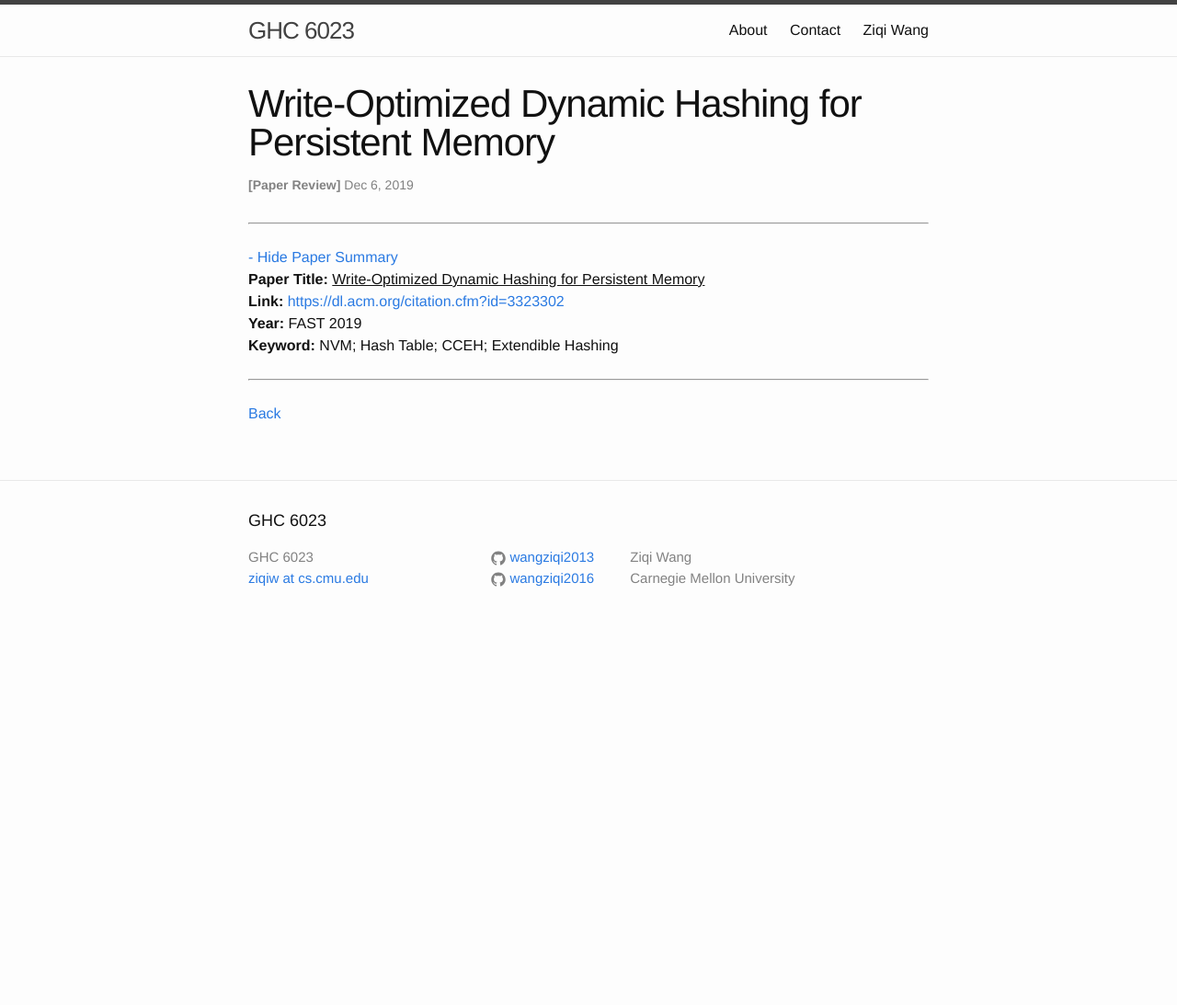
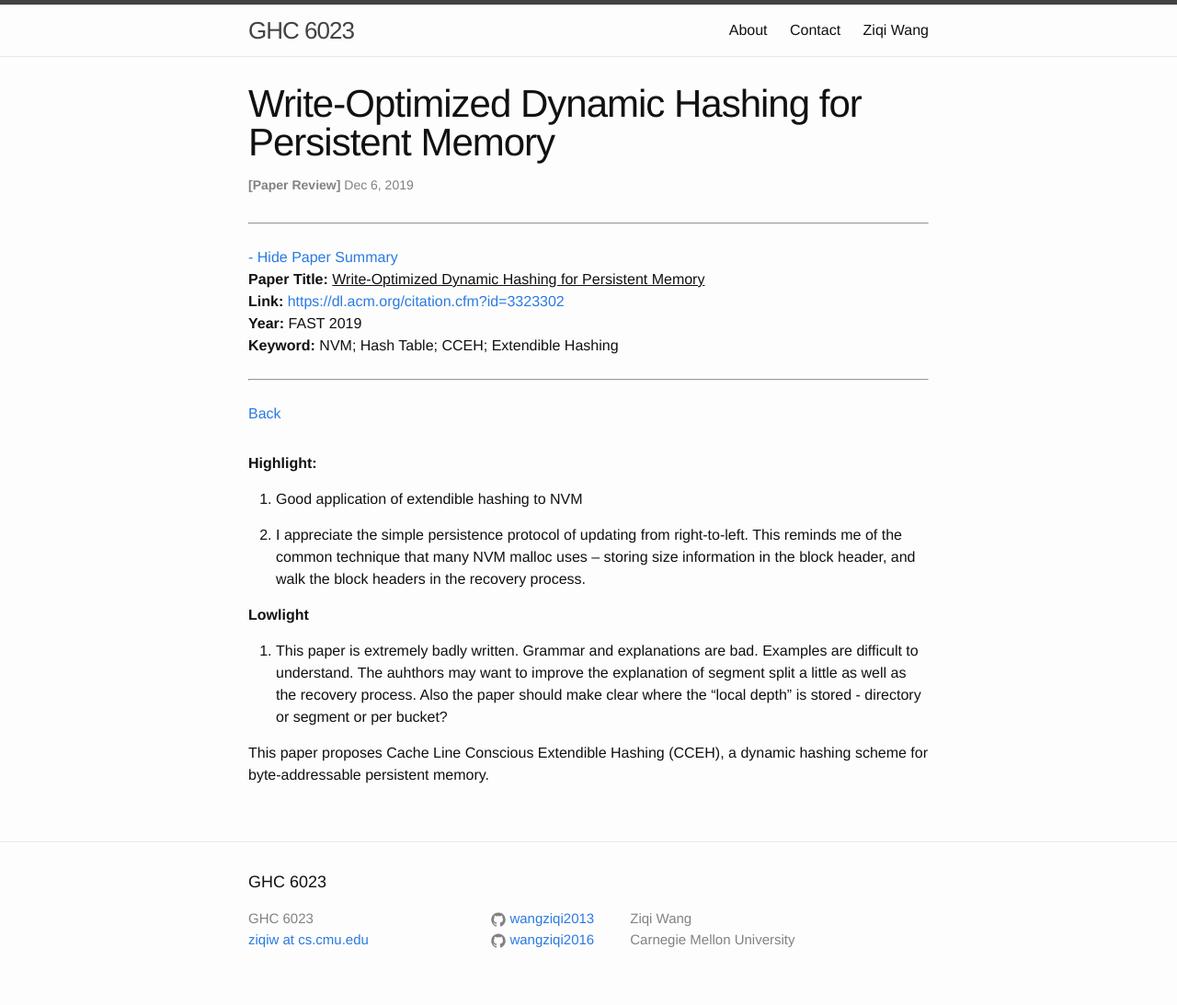
Before and after one commit to wangziqi2013/wangziqi2013.github.io, a Jekyll site: the page built from _posts/2019-12-06-cceh.markdown, in a window 1280 px wide. Shown: the whole page at 92% size. Built offline with Jekyll 4.4.1, drawn with Linux system fonts in a browser that asks for light colours; before the commit the page ends 900 px from its top, so only the background shows below that.

Commit message:
Adding highlight

```diff
--- a/_posts/2019-12-06-cceh.markdown
+++ b/_posts/2019-12-06-cceh.markdown
@@ -12,3 +12,20 @@ htm_cd:
 htm_cr:
 version_mgmt:
 ---
+
+**Highlight:**
+
+1. Good application of extendible hashing to NVM
+
+2. I appreciate the simple persistence protocol of updating from right-to-left. This reminds me of the common technique
+   that many NVM malloc uses -- storing size information in the block header, and walk the block headers in the recovery
+   process.
+
+**Lowlight**
+
+1. This paper is extremely badly written. Grammar and explanations are bad. Examples are difficult to understand. The auhthors
+   may want to improve the explanation of segment split a little as well as the recovery process. Also the paper should
+   make clear where the "local depth" is stored - directory or segment or per bucket?
+
+This paper proposes Cache Line Conscious Extendible Hashing (CCEH), a dynamic hashing scheme for byte-addressable persistent
+memory.
```
